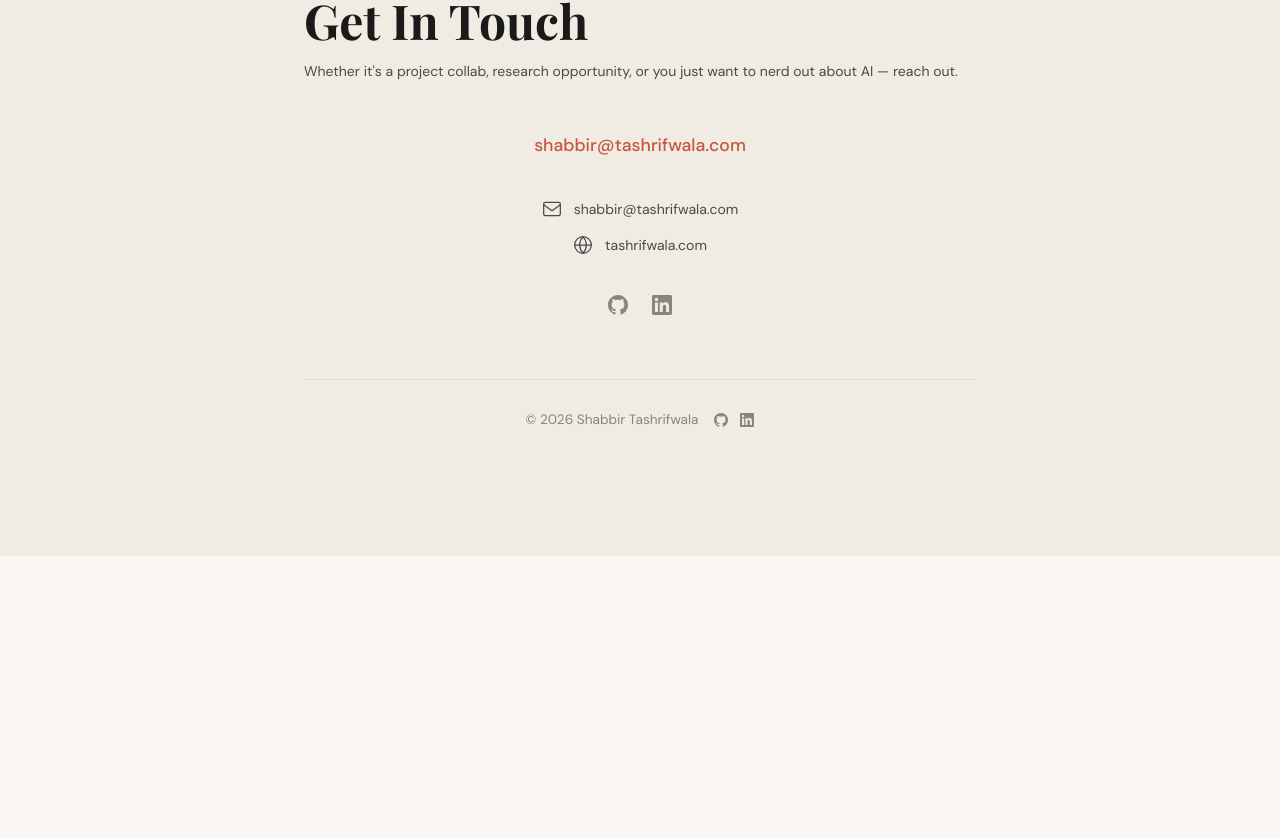
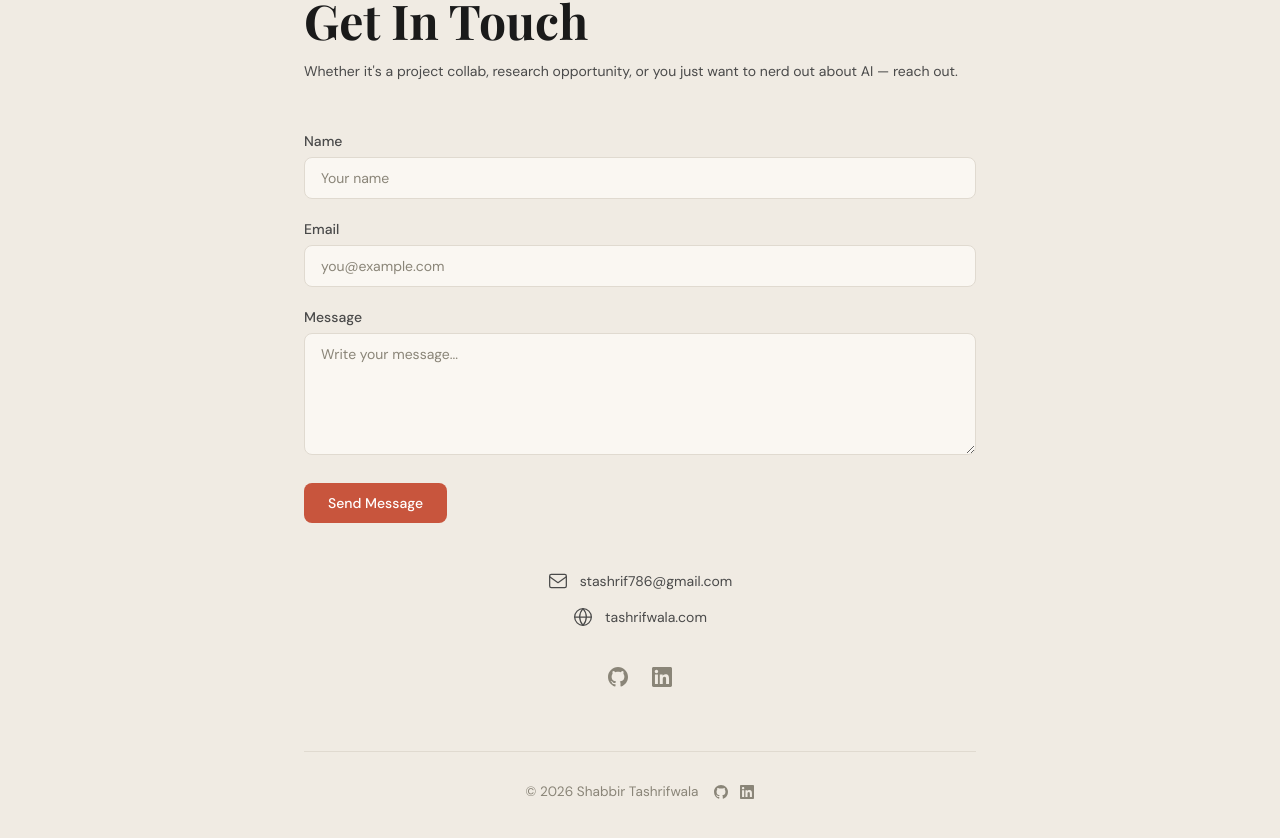
Before and after one commit to Shabbir-Tashrifwala/Shabbir-Tashrifwala.github.io, a Next.js app: page / in a window 1280 px wide. Shown: the part 3589-4427 px from the top of the page. Before the commit the page ends 4145 px from the top, so only its background shows below. Built offline with nearby package versions, Linux system fonts and the light colour scheme.

Commit message:
Add contact form and update email to stashrif786@gmail.com
Added a Formspree-powered contact form (name, email, message) to the
Contact section and replaced all shabbir@tashrifwala.com references
with stashrif786@gmail.com.

https://claude.ai/code/session_01AA5FVCB5mvHAhKbsd8PfYa

```diff
--- a/src/components/sections/Contact.tsx
+++ b/src/components/sections/Contact.tsx
@@ -1,8 +1,32 @@
 "use client";
 
 import { motion } from "framer-motion";
+import { useState, FormEvent } from "react";
 
 export default function Contact() {
+  const [status, setStatus] = useState<"idle" | "sending" | "sent" | "error">("idle");
+
+  async function handleSubmit(e: FormEvent<HTMLFormElement>) {
+    e.preventDefault();
+    setStatus("sending");
+    const form = e.currentTarget;
+    try {
+      const res = await fetch("https://formspree.io/f/xkgqeoyz", {
+        method: "POST",
+        body: new FormData(form),
+        headers: { Accept: "application/json" },
+      });
+      if (res.ok) {
+        setStatus("sent");
+        form.reset();
+      } else {
+        setStatus("error");
+      }
+    } catch {
+      setStatus("error");
+    }
+  }
+
   return (
     <section id="contact" className="py-24 md:py-32 bg-[var(--bg-secondary)]">
       <div className="section-container">
@@ -24,22 +48,68 @@ export default function Contact() {
             </p>
           </motion.div>
 
-          {/* Email prominent */}
-          <motion.div
+          {/* Contact Form */}
+          <motion.form
+            onSubmit={handleSubmit}
             initial={{ opacity: 0, y: 16 }}
             whileInView={{ opacity: 1, y: 0 }}
             viewport={{ once: true }}
             transition={{ duration: 0.4, ease: "easeOut", delay: 0.1 }}
-            className="text-center mb-10"
+            className="mb-12 space-y-5"
           >
-            <a
-              href="mailto:shabbir@tashrifwala.com"
-              className="font-sans font-medium text-lg text-[var(--accent)] hover:text-[var(--accent-hover)] transition-colors duration-200"
-              style={{ fontSize: "1.1rem" }}
+            <div>
+              <label htmlFor="name" className="block text-sm font-medium text-[var(--text-secondary)] mb-1.5">
+                Name
+              </label>
+              <input
+                id="name"
+                name="name"
+                type="text"
+                required
+                placeholder="Your name"
+                className="w-full px-4 py-2.5 rounded-lg border border-[var(--border)] bg-[var(--bg-primary)] text-[var(--text-primary)] text-sm placeholder:text-[var(--text-tertiary)] focus:outline-none focus:ring-2 focus:ring-[var(--accent)] focus:border-transparent transition-shadow duration-200"
+              />
+            </div>
+            <div>
+              <label htmlFor="email" className="block text-sm font-medium text-[var(--text-secondary)] mb-1.5">
+                Email
+              </label>
+              <input
+                id="email"
+                name="email"
+                type="email"
+                required
+                placeholder="you@example.com"
+                className="w-full px-4 py-2.5 rounded-lg border border-[var(--border)] bg-[var(--bg-primary)] text-[var(--text-primary)] text-sm placeholder:text-[var(--text-tertiary)] focus:outline-none focus:ring-2 focus:ring-[var(--accent)] focus:border-transparent transition-shadow duration-200"
+              />
+            </div>
+            <div>
+              <label htmlFor="message" className="block text-sm font-medium text-[var(--text-secondary)] mb-1.5">
+                Message
+              </label>
+              <textarea
+                id="message"
+                name="message"
+                required
+                rows={5}
+                placeholder="Write your message..."
+                className="w-full px-4 py-2.5 rounded-lg border border-[var(--border)] bg-[var(--bg-primary)] text-[var(--text-primary)] text-sm placeholder:text-[var(--text-tertiary)] focus:outline-none focus:ring-2 focus:ring-[var(--accent)] focus:border-transparent transition-shadow duration-200 resize-vertical"
+              />
+            </div>
+            <button
+              type="submit"
+              disabled={status === "sending"}
+              className="px-6 py-2.5 rounded-lg bg-[var(--accent)] text-white text-sm font-medium hover:bg-[var(--accent-hover)] focus:outline-none focus:ring-2 focus:ring-[var(--accent)] focus:ring-offset-2 transition-colors duration-200 disabled:opacity-60"
             >
-              shabbir@tashrifwala.com
-            </a>
-          </motion.div>
+              {status === "sending" ? "Sending..." : "Send Message"}
+            </button>
+            {status === "sent" && (
+              <p className="text-sm text-green-600">Message sent! I&apos;ll get back to you soon.</p>
+            )}
+            {status === "error" && (
+              <p className="text-sm text-red-600">Something went wrong. Please try again.</p>
+            )}
+          </motion.form>
 
           {/* Contact links */}
           <motion.div
@@ -51,14 +121,14 @@ export default function Contact() {
           >
             {/* Email row */}
             <a
-              href="mailto:shabbir@tashrifwala.com"
+              href="mailto:stashrif786@gmail.com"
               className="flex items-center gap-3 text-[var(--text-secondary)] hover:text-[var(--accent)] transition-colors duration-200 text-sm"
             >
               <svg width="20" height="20" viewBox="0 0 24 24" fill="none" stroke="currentColor" strokeWidth="1.5" strokeLinecap="round" strokeLinejoin="round">
                 <rect x="2" y="4" width="20" height="16" rx="2"/>
                 <path d="M22 7l-10 7L2 7"/>
               </svg>
-              shabbir@tashrifwala.com
+              stashrif786@gmail.com
             </a>
 
             {/* Website row */}
```
